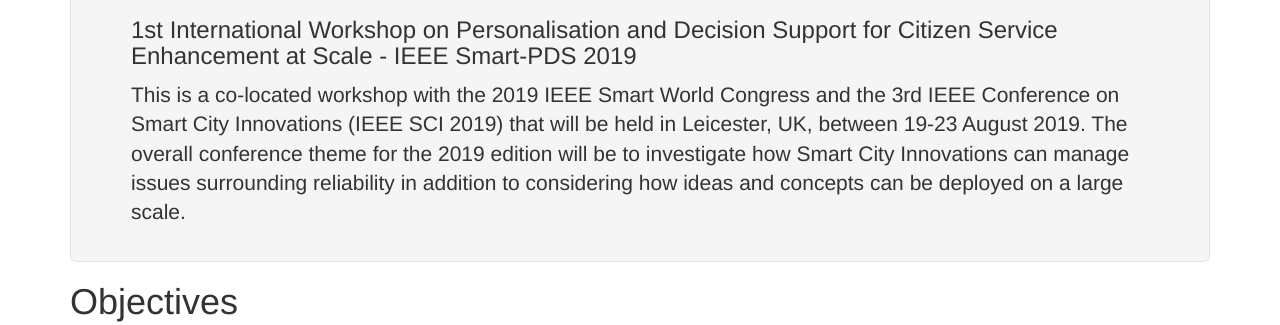
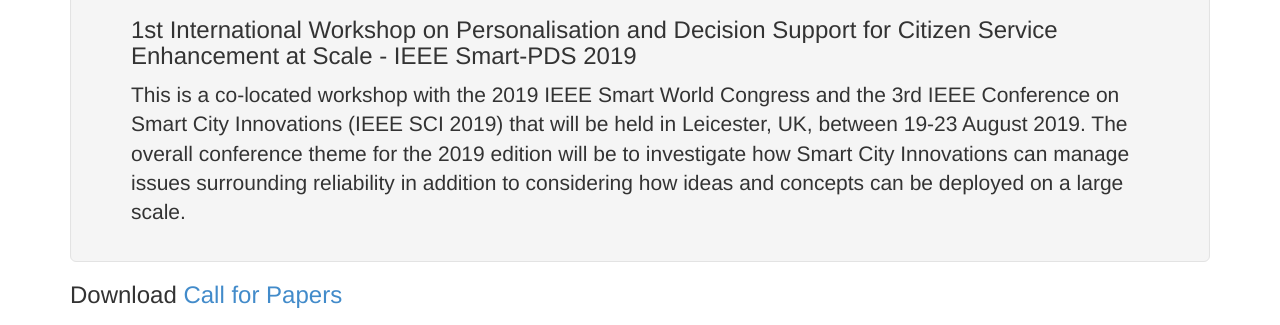
Before and after one commit to smart-pds/smart-pds.github.io, a plain HTML site: page index.html in a window 1280 px wide. Shown: the part 415-740 px from the top of the page. Drawn offline with Linux system fonts and the light colour scheme.

Commit message:
Update index.html

```diff
--- a/index.html
+++ b/index.html
@@ -62,6 +62,8 @@
             investigate how Smart City Innovations can manage issues surrounding reliability in addition to considering
             how ideas and concepts can be deployed on a large scale.</p>
     </div>
+
+	<h3>Download <a href="IEEE Smart-PDS Workshop 2019 - CFP.pdf">Call for Papers</a></h3>
 
     <a id="objectives"></a>
     <h1>Objectives</h1>
```
